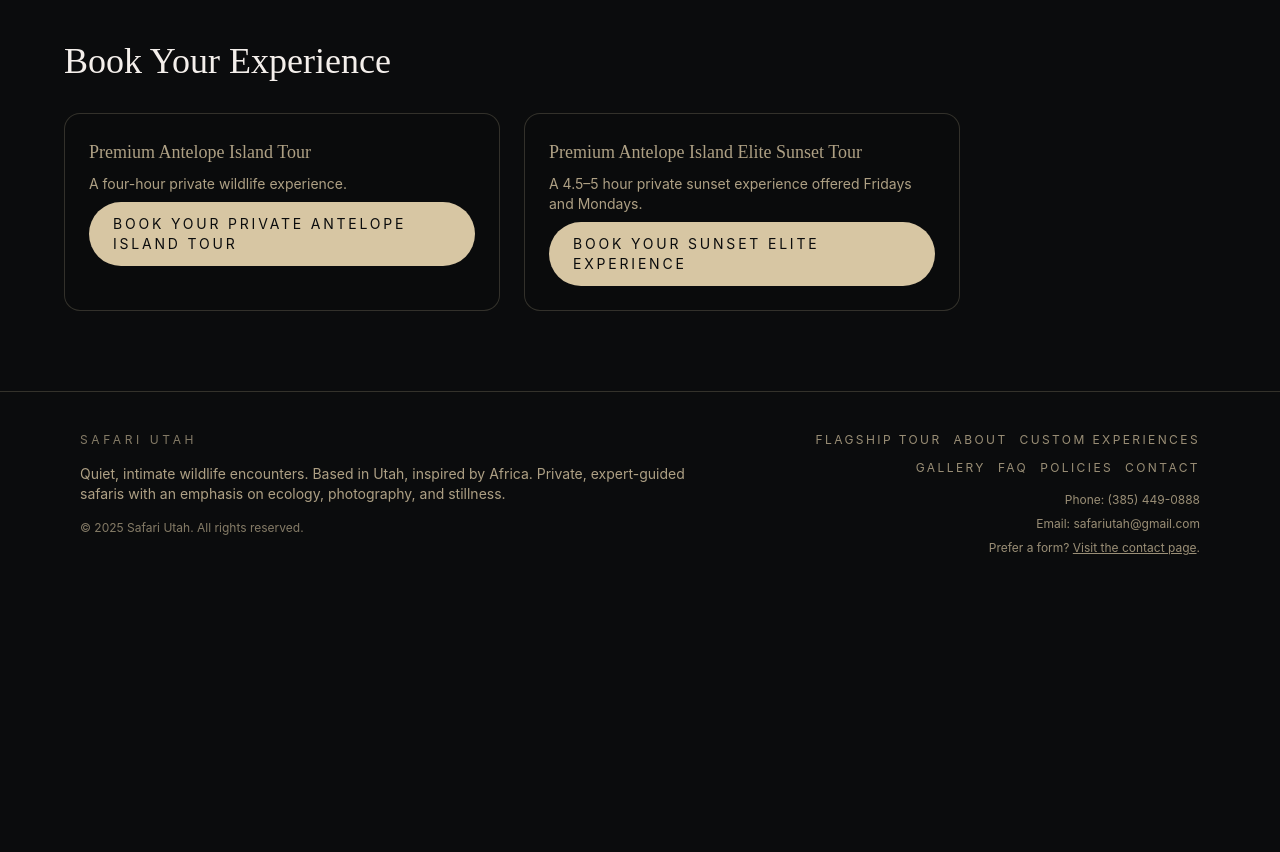
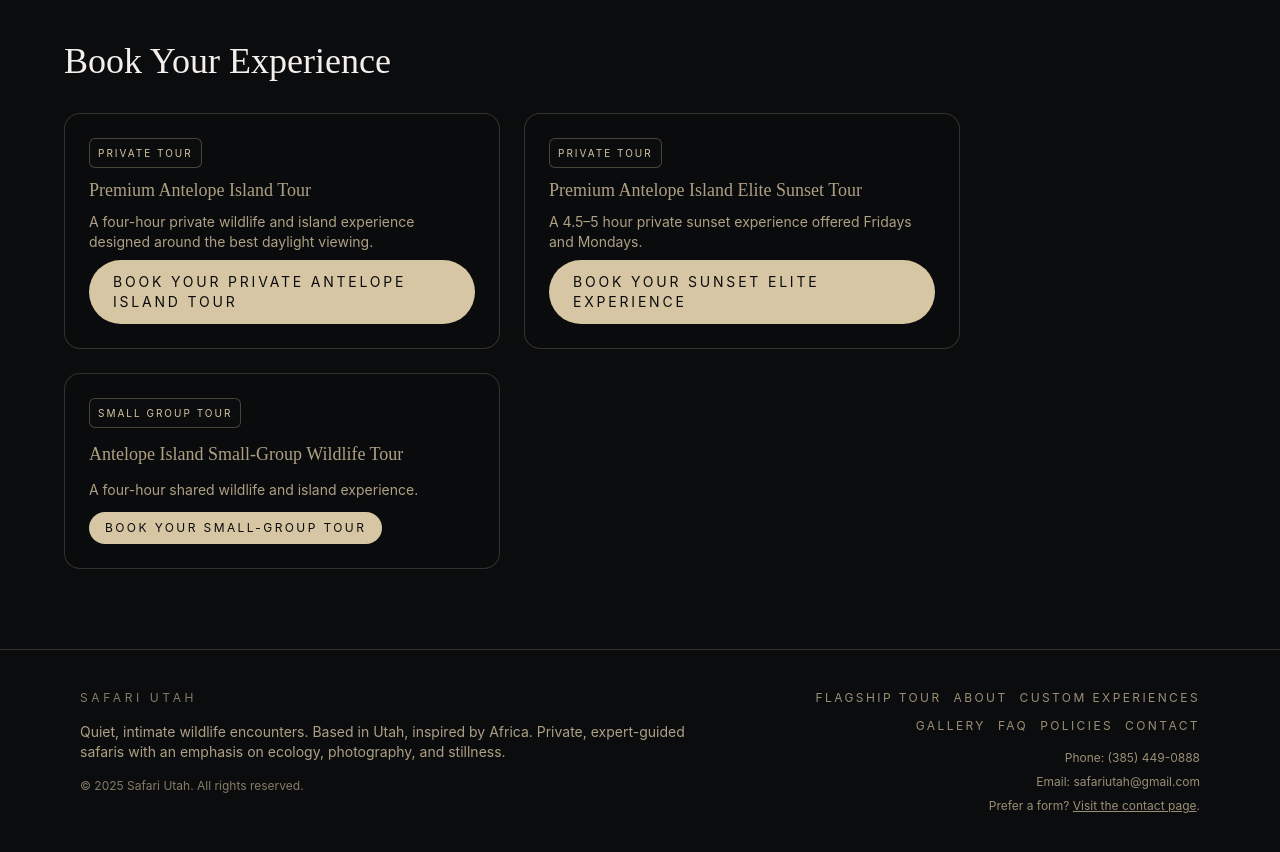
Before and after one commit to Clayton-Andersen/Safari-Utah-Flagship, a Next.js app: page /tours/antelope-island in a window 1280 px wide. Shown: the part 3440-4292 px from the top of the page. Before the commit the page ends 4036 px from the top, so only its background shows below. Built offline with nearby package versions, Linux system fonts and the light colour scheme; no server answers.

Commit message:
add group experiences cards

```diff
--- a/app/page.tsx
+++ b/app/page.tsx
@@ -33,10 +33,23 @@ export default function HomePage() {
               Each format is designed to help you connect with the island’s wildlife and
               landscapes in a thoughtful, intentional way.
             </p>
+            <p>You’ll gain a clearer understanding of the island’s ecology, wildlife patterns,
+               and the forces that shape these landscapes. Whether you prefer complete privacy
+              or a calm shared outing, each tour offers space to slow down, observe, and
+              genuinely connect with Utah’s wild side.
+            </p>
             <div className="relative h-56 md:h-72 rounded-2xl overflow-hidden border border-sand/20 bg-night/40">
               <Image
                 src="/images/bison-antelope-island.jpg"
                 alt="Bison on Antelope Island viewed during a Safari Utah tour"
+                fill
+                className="object-cover"
+              />
+            </div>
+                        <div className="relative h-56 md:h-72 rounded-2xl overflow-hidden border border-sand/20 bg-night/40">
+              <Image
+                src="/images/island-sunset.jpg"
+                alt="Sunset over the Great Salt Lake from Antelope Island"
                 fill
                 className="object-cover"
               />
@@ -112,13 +125,8 @@ export default function HomePage() {
                 A four-hour small-group wildlife experience for guests who prefer
                 a shared tour while still valuing calm, space, and expert guidance.
                 Group size is capped to keep the outing intimate as we move
-                through Antelope Island&apos;s landscapes, stopping for wildlife,
-                photography, and clear ecological interpretation.
-              </p>
-              <p>
-                The itinerary mirrors the private tour but follows a set schedule
-                and shared vehicle, offering a more accessible way to experience
-                the island with a naturalist guide.
+                through Antelope Island. The itinerary mirrors the private tour
+                but follows a set schedule and shared vehicle.
               </p>
               <p className="text-xs text-sand/70">
                 Pricing: 1 adult $160 · 2+ adults $140 per person · Youth with
--- a/app/tours/antelope-island/page.tsx
+++ b/app/tours/antelope-island/page.tsx
@@ -5,7 +5,7 @@ import Image from "next/image";
 export const metadata = {
   title: "Premium Antelope Island Wildlife Tour | Safari Utah",
   description:
-    "A private, expert-guided wildlife experience inspired by the depth of African safari guiding.",
+    "Premium private Antelope Island wildlife tours, with a small-group option, inspired by the depth of African safari guiding.",
 };
 
 export default function AntelopeIslandTourPage() {
@@ -143,11 +143,20 @@ export default function AntelopeIslandTourPage() {
       <Section title="Book Your Experience">
         <div className="grid gap-6 md:grid-cols-2 text-sm text-sand/80 max-w-4xl">
           <div className="space-y-2 border border-sand/20 rounded-2xl p-6 bg-night/60">
+            <span className="inline-block px-2 py-1 text-[10px] uppercase tracking-[0.2em] bg-night text-sand border border-sand/30 rounded-md">
+              Private Tour
+            </span>
             <h3 className="font-serif text-lg">Premium Antelope Island Tour</h3>
-            <p>A four-hour private wildlife experience.</p>
+            <p>
+              A four-hour private wildlife and island experience designed around the best
+              daylight viewing.
+            </p>
             <BookingButton label="Book your private Antelope Island tour" />
           </div>
           <div className="space-y-2 border border-sand/20 rounded-2xl p-6 bg-night/60">
+            <span className="inline-block px-2 py-1 text-[10px] uppercase tracking-[0.2em] bg-night text-sand border border-sand/30 rounded-md">
+              Private Tour
+            </span>
             <h3 className="font-serif text-lg">
               Premium Antelope Island Elite Sunset Tour
             </h3>
@@ -156,6 +165,24 @@ export default function AntelopeIslandTourPage() {
             </p>
             <BookingButton label="Book your Sunset Elite experience" />
           </div>
+          <div className="border border-sand/20 rounded-2xl p-6 bg-night/60 space-y-3">
+            <span className="inline-block px-2 py-1 text-[10px] uppercase tracking-[0.2em] bg-night text-sand border border-sand/30 rounded-md">
+              Small Group Tour
+            </span>
+
+            <h3 className="font-serif text-lg">
+              Antelope Island Small-Group Wildlife Tour
+            </h3>
+
+            <p>
+              A four-hour shared wildlife and island experience.
+            </p>
+
+            <div>
+              <BookingButton size="sm" label="Book your Small-Group Tour" />
+            </div>
+          </div>
+
         </div>
       </Section>
     </>
--- a/components/home/ValuePillars.tsx
+++ b/components/home/ValuePillars.tsx
@@ -18,7 +18,7 @@ const pillars = [
 export default function ValuePillars() {
   return (
     <Section eyebrow="Premium Experience" title="A safari mindset, in Utah.">
-      <div className="grid gap-8 md:grid-cols-3">
+      <div className="grid gap-8 md:grid-cols-3 font-semibold">
         {pillars.map((pillar) => (
           <div
             key={pillar.title}
```
Also changed, not shown: 1 other file (tests, documents, lock files or other folders).
